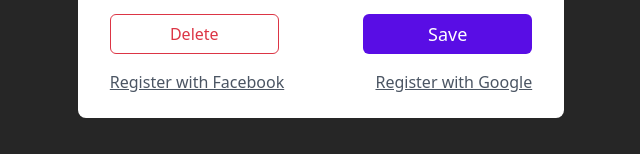
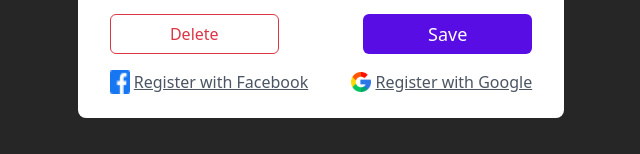
Before and after one commit to Cormac-C/melo, a React (Create React App) app: page /signup in a window 1280 px wide. Shown: the part 643-797 px from the top of the page, without its empty margins (319-959 px from the left). Built offline with nearby package versions, Linux system fonts and the light colour scheme.

Commit message:
Add google and facebook icons

```diff
--- a/src/pages/Login.js
+++ b/src/pages/Login.js
@@ -1,6 +1,8 @@
 import { React } from "react";
-import { Form, Button } from "react-bootstrap";
+import { Form, Button, Image } from "react-bootstrap";
 import { Link, useNavigate } from "react-router-dom";
+import facebook from "../assets/facebook.png";
+import google from "../assets/googleIcon.svg";
 
 export function Login() {
   const navigate = useNavigate();
@@ -74,15 +76,17 @@ export function Login() {
         <div className="flex flex-col md:flex-row justify-between">
           {/* TODO add logos */}
           <Button
-            className="!border-purple hover:!bg-purple !text-gray-600 hover:!text-white my-2 md:w-2/5"
+            className="!border-purple hover:!bg-purple !text-gray-600 hover:!text-white my-2 md:w-2/5 !flex flex-row"
             variant="outline-primary"
           >
+            <Image src={facebook} className="w-5 h-auto mr-1" />
             Log In with Facebook
           </Button>
           <Button
-            className="!border-purple hover:!bg-purple !text-gray-600 hover:!text-white my-2 md:w-2/5"
+            className="!border-purple hover:!bg-purple !text-gray-600 hover:!text-white my-2 md:w-2/5 !flex flex-row"
             variant="outline-primary"
           >
+            <Image src={google} className="w-5 h-auto mr-1" />
             Log In with Google
           </Button>
         </div>
--- a/src/pages/Signup.js
+++ b/src/pages/Signup.js
@@ -1,6 +1,8 @@
 import { React } from "react";
-import { Form, Button } from "react-bootstrap";
+import { Form, Button, Image } from "react-bootstrap";
 import { Link, useNavigate } from "react-router-dom";
+import facebook from "../assets/facebook.png";
+import google from "../assets/googleIcon.svg";
 
 export function Signup() {
   const navigate = useNavigate();
@@ -146,8 +148,14 @@ export function Signup() {
 
         <div className="flex flex-col md:flex-row justify-between">
           {/* TODO add logos */}
-          <Link className="text-gray-600">Register with Facebook</Link>
-          <Link className="text-gray-600">Register with Google</Link>
+          <Link className="text-gray-600 !flex flex-row">
+            <Image src={facebook} className="w-5 h-auto mr-1" />
+            Register with Facebook
+          </Link>
+          <Link className="text-gray-600 !flex flex-row">
+            <Image src={google} className="w-5 h-auto mr-1" />
+            Register with Google
+          </Link>
         </div>
       </Form>
     </main>
```
Also changed, not shown: src/assets/facebook.png (added), src/assets/googleIcon.svg (added).
